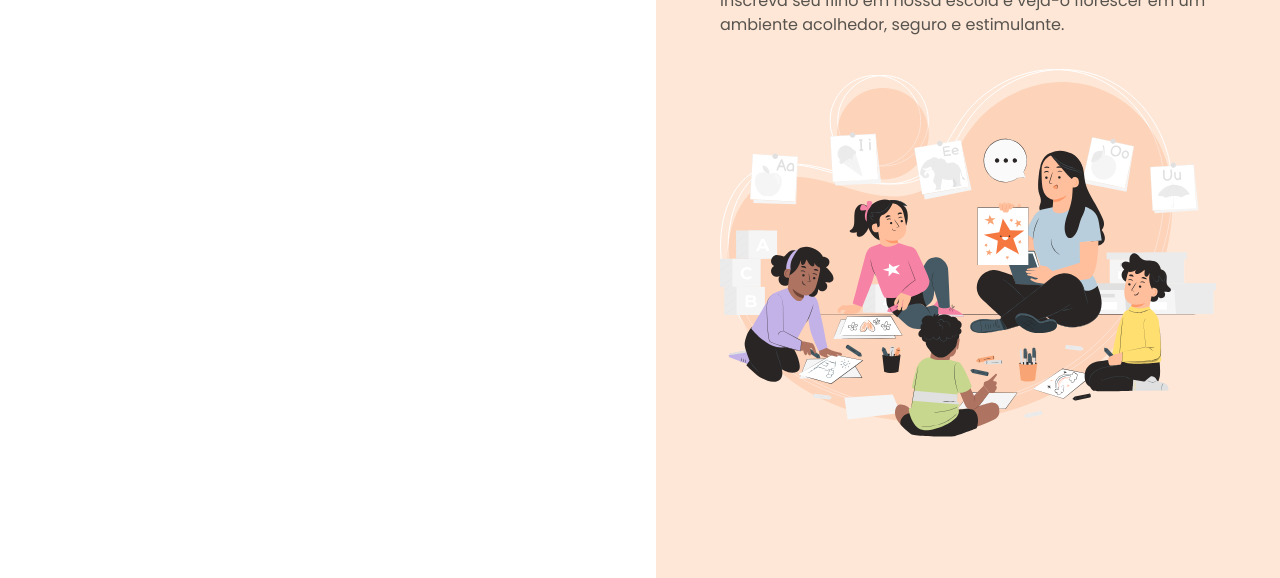
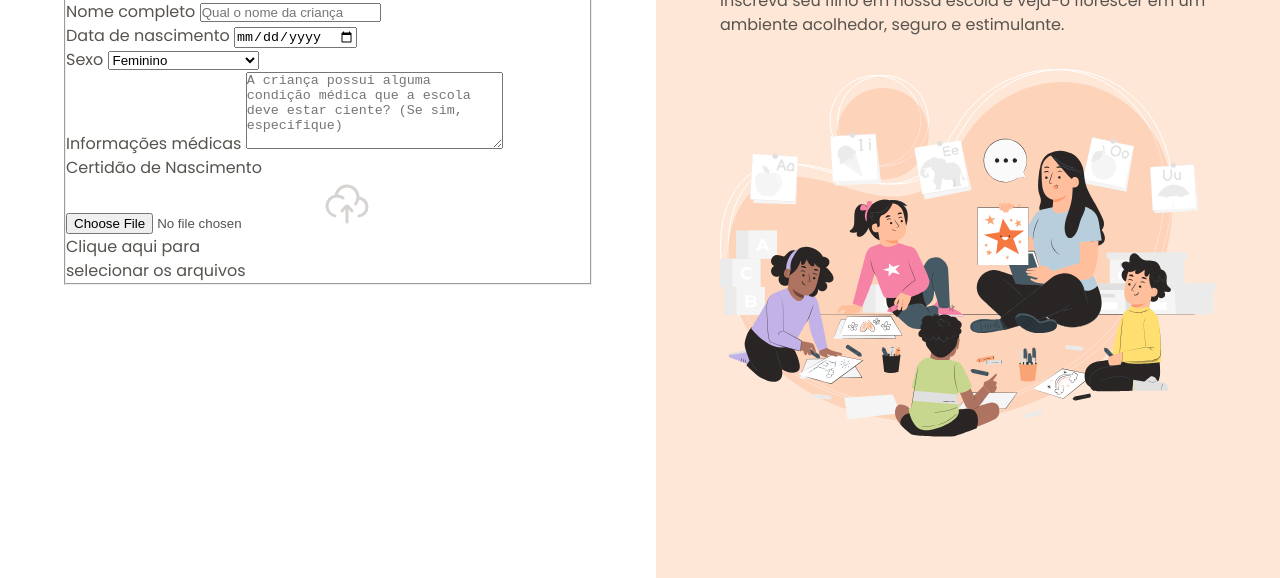
Before and after one commit to devjuniorhanun/ProjetoFormularioMatriculas, a plain HTML site: page index.html in a window 1280 px wide. Shown: the part 222-800 px from the top of the page. Drawn offline with Linux system fonts and the light colour scheme.

Commit message:
Iniciando o Forumulário

```diff
--- a/index.html
+++ b/index.html
@@ -26,6 +26,80 @@
             Preencha os dados abaixo para matricular seu filho na escola de
             educação infantil Estrelas do Amanhã.
           </p>
+          <form method="post" enctype="multipart/form-data">
+            <fieldset class="child-info">
+              <legend>Informações da criança</legend>
+
+              <div class="input-wrapper">
+                <label for="fullname">Nome completo</label>
+                <input
+                  id="fullname"
+                  name="fullname"
+                  type="text"
+                  placeholder="Qual o nome da criança"
+                />
+              </div>
+
+              <div class="input-wrapper">
+                <label for="birth">Data de nascimento</label>
+                <input type="date" name="birth" id="birth" lang="pt-BR" />
+              </div>
+
+              <div class="select-wrapper">
+                <label for="gender">Sexo</label>
+                <select name="gender" id="gender">
+                  <option value="female">Feminino</option>
+                  <option value="male">Masculino</option>
+                  <option value="na">Prefiro não responder</option>
+                </select>
+              </div>
+
+              <div class="textarea-wrapper">
+                <label for="medical-info">Informações médicas</label>
+                <textarea
+                  name="medical-info"
+                  id="medical-info"
+                  cols="30"
+                  rows="5"
+                  placeholder="A criança possui alguma condição médica que a escola deve estar ciente? (Se sim, especifique)"
+                ></textarea>
+              </div>
+
+              <div class="droparea-wrapper">
+                <label for="birth-file">Certidão de Nascimento</label>
+
+                <div class="dropzone">
+                  <input type="file" id="birth-file" name="birth-file" />
+                  <svg
+                    width="48"
+                    height="48"
+                    viewBox="0 0 48 48"
+                    fill="none"
+                    xmlns="http://www.w3.org/2000/svg"
+                  >
+                    <path
+                      d="M34.9552 18.0221C34.97 18.022 34.985 18.022 35 18.022C39.9706 18.022 44 22.0588 44 27.0386C44 31.6796 40.5 35.5016 36 36M34.9552 18.0221C34.9848 17.6921 35 17.3579 35 17.0202C35 10.9339 30.0752 6 24 6C18.2465 6 13.5247 10.4253 13.0408 16.0638M34.9552 18.0221C34.7506 20.2952 33.8572 22.3692 32.4856 24.033M13.0408 16.0638C7.96796 16.5475 4 20.8278 4 26.0366C4 30.8834 7.43552 34.9264 12 35.8546M13.0408 16.0638C13.3565 16.0337 13.6765 16.0183 14 16.0183C16.2516 16.0183 18.3295 16.7639 20.001 18.022"
+                      stroke="#D6D3D1"
+                      stroke-width="3"
+                      stroke-linecap="round"
+                      stroke-linejoin="round"
+                    />
+                    <path
+                      d="M24 26V42M24 26C22.5996 26 19.9831 29.9886 19 31M24 26C25.4004 26 28.017 29.9886 29 31"
+                      stroke="#D6D3D1"
+                      stroke-width="3"
+                      stroke-linecap="round"
+                      stroke-linejoin="round"
+                    />
+                  </svg>
+                  <p>
+                    Clique aqui para <br />
+                    selecionar os arquivos
+                  </p>
+                </div>
+              </div>
+            </fieldset>
+          </form>
         </div>
       </main>
 
```
